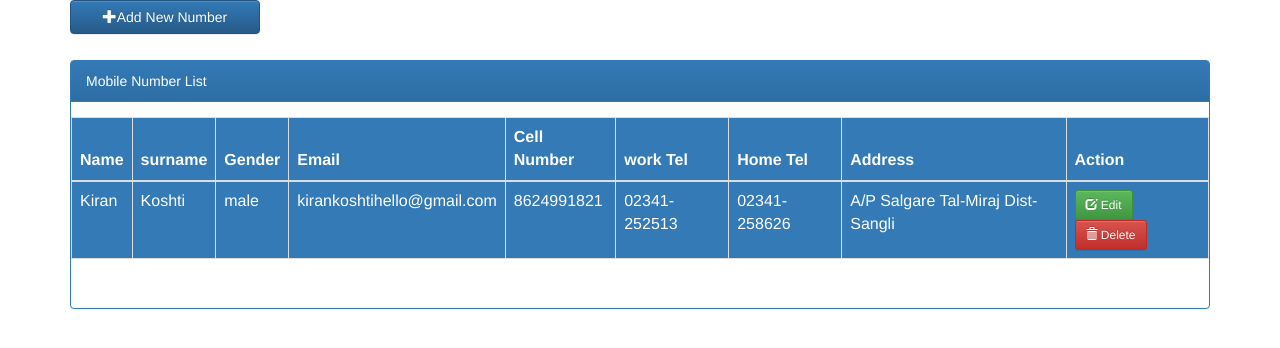
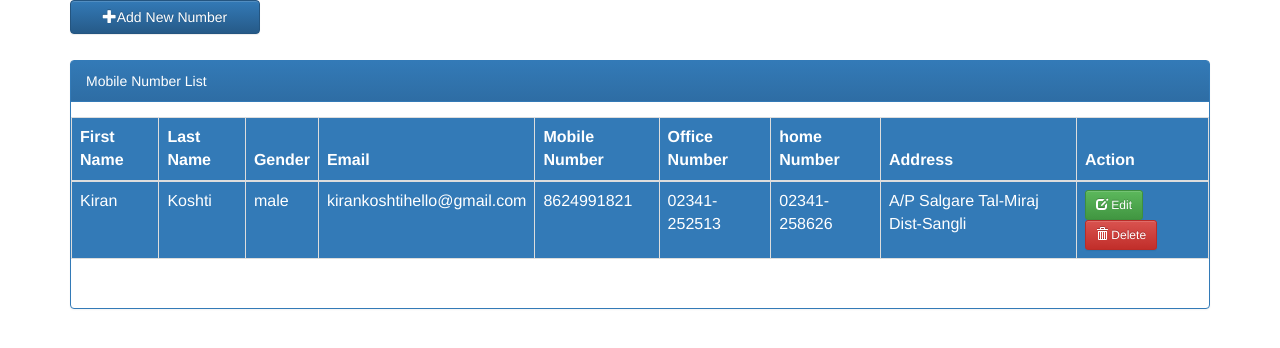
Before and after one commit to kirankoshtigits/Mobile_Number_or_Contact_System-Diary_Source_Code, a PHP site: page /add.php in a window 1280 px wide. Shown: the top 348 px of the page. Run offline with PHP 8.4, Linux system fonts and the light colour scheme; data comes from the database, SQL or seed files in the repository.

Commit message:
Update add.php

```diff
--- a/Mobile_Number_or_Contact_System_Diary_Source_Code/add.php
+++ b/Mobile_Number_or_Contact_System_Diary_Source_Code/add.php
@@ -123,13 +123,13 @@ if (isset($_POST['edit']))
                         <table id="contact_table" class="table table-bordered  bg-primary table-hover ">
                             <thead>
 
-                            <th>Name</th>
-                            <th>surname</th>
+                            <th>First Name</th>
+                            <th>Last Name</th>
                             <th>Gender</th>
-                            <th>Email </th>
-                            <th>Cell Number</th>
-                            <th>work Tel</th>
-                            <th>Home Tel</th>
+                            <th>Email</th>
+                            <th>Mobile Number</th>
+                            <th>Office Number</th>
+                            <th>home Number</th>
                             <th>Address</th>
                             <th>Action</th>
                             </thead>
```
